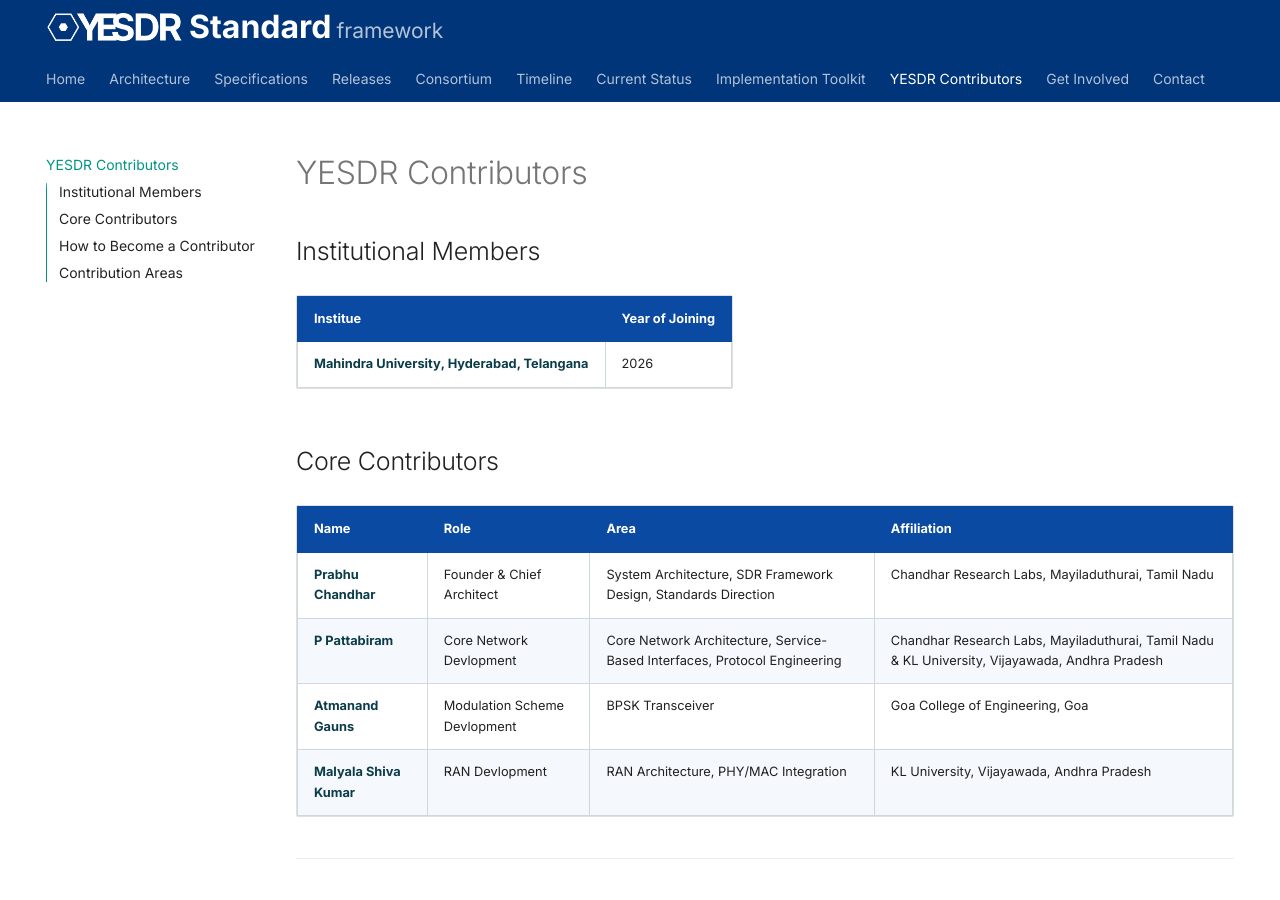
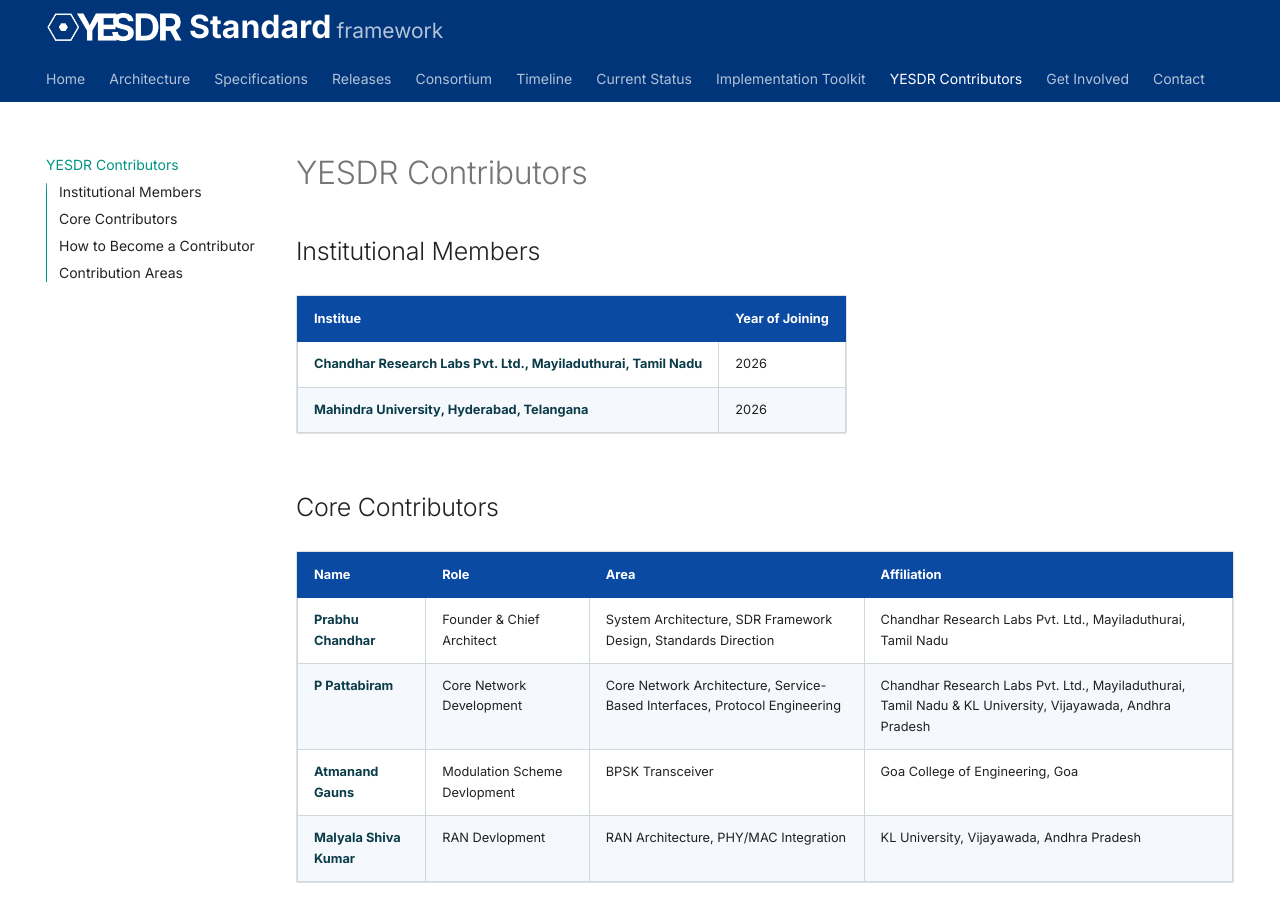
Before and after one commit to chandharlabs/yesdr-standard, an MkDocs documentation site: the page built from docs/contributors.md, in a window 1280 px wide and 900 px high. Built offline with MkDocs 1.6.1 and Material for MkDocs 9.7.7, drawn with Linux system fonts in a browser that asks for light colours.

Commit message:
Update contributors.md

```diff
--- a/docs/contributors.md
+++ b/docs/contributors.md
@@ -2,14 +2,15 @@
 
 | Institue | Year of Joining |
 |------|------|
+|**Chandhar Research Labs Pvt. Ltd.**, Mayiladuthurai, Tamil Nadu | 2026 |
 |**Mahindra University**, Hyderabad, Telangana | 2026 |
 
 ## Core Contributors
 
 | Name | Role | Area | Affiliation |
 |------|------|------|-------------|
-| **Prabhu Chandhar** | Founder & Chief Architect | System Architecture, SDR Framework Design, Standards Direction | Chandhar Research Labs, Mayiladuthurai, Tamil Nadu |
-| **P Pattabiram** | Core Network Devlopment | Core Network Architecture, Service-Based Interfaces, Protocol Engineering | Chandhar Research Labs, Mayiladuthurai, Tamil Nadu & KL University, Vijayawada, Andhra Pradesh |
+| **Prabhu Chandhar** | Founder & Chief Architect | System Architecture, SDR Framework Design, Standards Direction | Chandhar Research Labs Pvt. Ltd., Mayiladuthurai, Tamil Nadu |
+| **P Pattabiram** | Core Network Development | Core Network Architecture, Service-Based Interfaces, Protocol Engineering | Chandhar Research Labs Pvt. Ltd., Mayiladuthurai, Tamil Nadu & KL University, Vijayawada, Andhra Pradesh |
 | **Atmanand Gauns** | Modulation Scheme Devlopment | BPSK Transceiver | Goa College of Engineering, Goa |
 | **Malyala Shiva Kumar** | RAN Devlopment | RAN Architecture, PHY/MAC Integration | KL University, Vijayawada, Andhra Pradesh |
 
```
